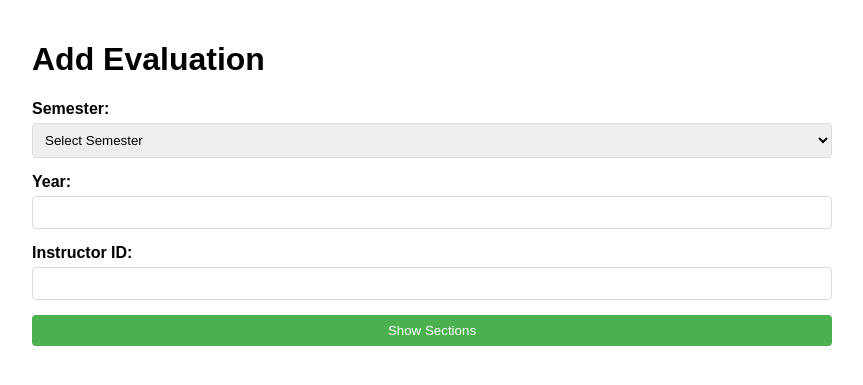
After one commit to jadennathaniel/database-project, a Flask app: page /add_evaluation in a window 1280 px wide. The commit adds this page. Shown: the top 385 px of the page, without its empty margins (208-1071 px from the left). Run offline with Flask 3, Linux system fonts and the light colour scheme.

Commit message:
evaluation

```diff
--- a/routes.py
+++ b/routes.py
@@ -150,4 +150,65 @@ def add_goal_route():
 #         return redirect(url_for('index'))
 #     return render_template('associate_course_goal.html')
 
-# Add more routes for other operations as needed
+@app.route('/add_evaluation', methods=['GET', 'POST'])
+def add_evaluation_route():
+    if request.method == 'GET':
+        # Get parameters for filtering
+        semester = request.args.get('semester')
+        year = request.args.get('year')
+        instructor_id = request.args.get('instructor_id')
+
+        # Get sections taught by instructor in semester
+        if semester and year and instructor_id:
+            sections = get_instructor_sections(instructor_id, semester, year)
+        else:
+            sections = []
+
+        return render_template('add_evaluation.html',
+                             sections=sections,
+                             semester=semester,
+                             year=year,
+                             instructor_id=instructor_id)
+
+    elif request.method == 'POST':
+        try:
+            section_id = request.form.get('section_id')
+            goal_id = request.form.get('goal_id')
+            evaluation_method = request.form.get('evaluation_method')
+            num_a = int(request.form.get('num_a', 0))
+            num_b = int(request.form.get('num_b', 0))
+            num_c = int(request.form.get('num_c', 0))
+            num_f = int(request.form.get('num_f', 0))
+            improvement = request.form.get('improvement', '')
+
+            # Validate required fields
+            if not all([section_id, goal_id, evaluation_method]):
+                raise ValueError("Section, goal and evaluation method are required")
+
+            # Validate grade counts are non-negative
+            if any(num < 0 for num in [num_a, num_b, num_c, num_f]):
+                raise ValueError("Grade counts must be non-negative")
+
+            add_evaluation(
+                section_id=section_id,
+                goal_id=goal_id,
+                evaluation_method=evaluation_method,
+                num_a=num_a,
+                num_b=num_b,
+                num_c=num_c,
+                num_f=num_f,
+                improvement_suggestion=improvement
+            )
+
+            flash('Evaluation added successfully', 'success')
+            return redirect(url_for('add_evaluation_route',
+                                  semester=request.form.get('semester'),
+                                  year=request.form.get('year'),
+                                  instructor_id=request.form.get('instructor_id')))
+
+        except ValueError as e:
+            flash(str(e), 'error')
+            return redirect(request.url)
+        except Exception as e:
+            flash('Error adding evaluation', 'error')
+            return redirect(request.url)
--- /dev/null
+++ b/templates/add_evaluation.html
@@ -0,0 +1,191 @@
+<!DOCTYPE html>
+<html>
+<head>
+    <title>Add Evaluation</title>
+    <style>
+        body {
+            font-family: Arial, sans-serif;
+            max-width: 800px;
+            margin: 0 auto;
+            padding: 20px;
+        }
+        .form-group {
+            margin-bottom: 15px;
+        }
+        label {
+            display: block;
+            margin-bottom: 5px;
+            font-weight: bold;
+        }
+        select, input, textarea {
+            width: 100%;
+            padding: 8px;
+            border: 1px solid #ddd;
+            border-radius: 4px;
+            box-sizing: border-box;
+        }
+        .grades-grid {
+            display: grid;
+            grid-template-columns: repeat(4, 1fr);
+            gap: 10px;
+            margin-bottom: 15px;
+        }
+        .error {
+            color: red;
+            margin-bottom: 10px;
+        }
+        .success {
+            color: green;
+            margin-bottom: 10px;
+        }
+        input[type="submit"] {
+            background-color: #4CAF50;
+            color: white;
+            border: none;
+            cursor: pointer;
+        }
+    </style>
+</head>
+<body>
+    <h1>Add Evaluation</h1>
+
+    {% with messages = get_flashed_messages(with_categories=true) %}
+        {% if messages %}
+            {% for category, message in messages %}
+                <div class="{{ category }}">{{ message }}</div>
+            {% endfor %}
+        {% endif %}
+    {% endwith %}
+
+    <!-- Filter Form -->
+    <form method="get" class="form-group">
+        <div class="form-group">
+            <label for="semester">Semester:</label>
+            <select name="semester" id="semester" required>
+                <option value="">Select Semester</option>
+                <option value="Spring" {% if semester == 'Spring' %}selected{% endif %}>Spring</option>
+                <option value="Summer" {% if semester == 'Summer' %}selected{% endif %}>Summer</option>
+                <option value="Fall" {% if semester == 'Fall' %}selected{% endif %}>Fall</option>
+            </select>
+        </div>
+
+        <div class="form-group">
+            <label for="year">Year:</label>
+            <input type="number"
+                   id="year"
+                   name="year"
+                   value="{{ year or '' }}"
+                   min="2000"
+                   max="2099"
+                   required>
+        </div>
+
+        <div class="form-group">
+            <label for="instructor_id">Instructor ID:</label>
+            <input type="text"
+                   id="instructor_id"
+                   name="instructor_id"
+                   value="{{ instructor_id or '' }}"
+                   pattern="[0-9]{8}"
+                   title="Please enter your 8-digit instructor ID"
+                   required>
+        </div>
+
+        <input type="submit" value="Show Sections">
+    </form>
+
+    {% if sections %}
+    <!-- Evaluation Form -->
+    <form method="post" onsubmit="return validateForm()">
+        <input type="hidden" name="semester" value="{{ semester }}">
+        <input type="hidden" name="year" value="{{ year }}">
+        <input type="hidden" name="instructor_id" value="{{ instructor_id }}">
+
+        <div class="form-group">
+            <label for="section_id">Section:</label>
+            <select name="section_id" id="section_id" required>
+                <option value="">Select Section</option>
+                {% for section in sections %}
+                <option value="{{ section.section_id }}">
+                    {{ section.course_number }} - Section {{ section.section_number }}
+                </option>
+                {% endfor %}
+            </select>
+        </div>
+
+        <div class="form-group">
+            <label for="goal_id">Goal:</label>
+            <select name="goal_id" id="goal_id" required>
+                <option value="">Select Goal</option>
+                {% for goal in goals %}
+                <option value="{{ goal.goal_id }}">{{ goal.code }} - {{ goal.description }}</option>
+                {% endfor %}
+            </select>
+        </div>
+
+        <div class="form-group">
+            <label for="evaluation_method">Evaluation Method:</label>
+            <select name="evaluation_method" id="evaluation_method" required>
+                <option value="">Select Method</option>
+                <option value="Homework">Homework</option>
+                <option value="Project">Project</option>
+                <option value="Quiz">Quiz</option>
+                <option value="Oral Presentation">Oral Presentation</option>
+                <option value="Report">Report</option>
+                <option value="Mid-term">Mid-term</option>
+                <option value="Final Exam">Final Exam</option>
+                <option value="Other">Other</option>
+            </select>
+        </div>
+
+        <label>Grade Distribution:</label>
+        <div class="grades-grid">
+            <div class="form-group">
+                <label for="num_a">A:</label>
+                <input type="number" id="num_a" name="num_a" min="0" value="0" required>
+            </div>
+            <div class="form-group">
+                <label for="num_b">B:</label>
+                <input type="number" id="num_b" name="num_b" min="0" value="0" required>
+            </div>
+            <div class="form-group">
+                <label for="num_c">C:</label>
+                <input type="number" id="num_c" name="num_c" min="0" value="0" required>
+            </div>
+            <div class="form-group">
+                <label for="num_f">F:</label>
+                <input type="number" id="num_f" name="num_f" min="0" value="0" required>
+            </div>
+        </div>
+
+        <div class="form-group">
+            <label for="improvement">Suggested Improvements:</label>
+            <textarea id="improvement"
+                      name="improvement"
+                      rows="4"
+                      placeholder="Optional: Enter suggestions for improvement"></textarea>
+        </div>
+
+        <input type="submit" value="Submit Evaluation">
+    </form>
+    {% endif %}
+
+    <script>
+        function validateForm() {
+            const grades = [
+                parseInt(document.getElementById('num_a').value) || 0,
+                parseInt(document.getElementById('num_b').value) || 0,
+                parseInt(document.getElementById('num_c').value) || 0,
+                parseInt(document.getElementById('num_f').value) || 0
+            ];
+
+            if (grades.some(g => g < 0)) {
+                alert('Grade counts must be non-negative');
+                return false;
+            }
+
+            return true;
+        }
+    </script>
+</body>
+</html>
--- a/templates/index.html
+++ b/templates/index.html
@@ -10,5 +10,6 @@
     <a href="{{ url_for('add_instructor_route') }}">Add Instructor</a><br>
     <a href="{{ url_for('add_section_route') }}">Add Section</a><br>
     <a href="{{ url_for('add_goal_route') }}">Add Goal</a><br>
+    <a href="{{ url_for('add_evaluation_route') }}">Add Evaluation</a><br>
 </body>
 </html>
```
